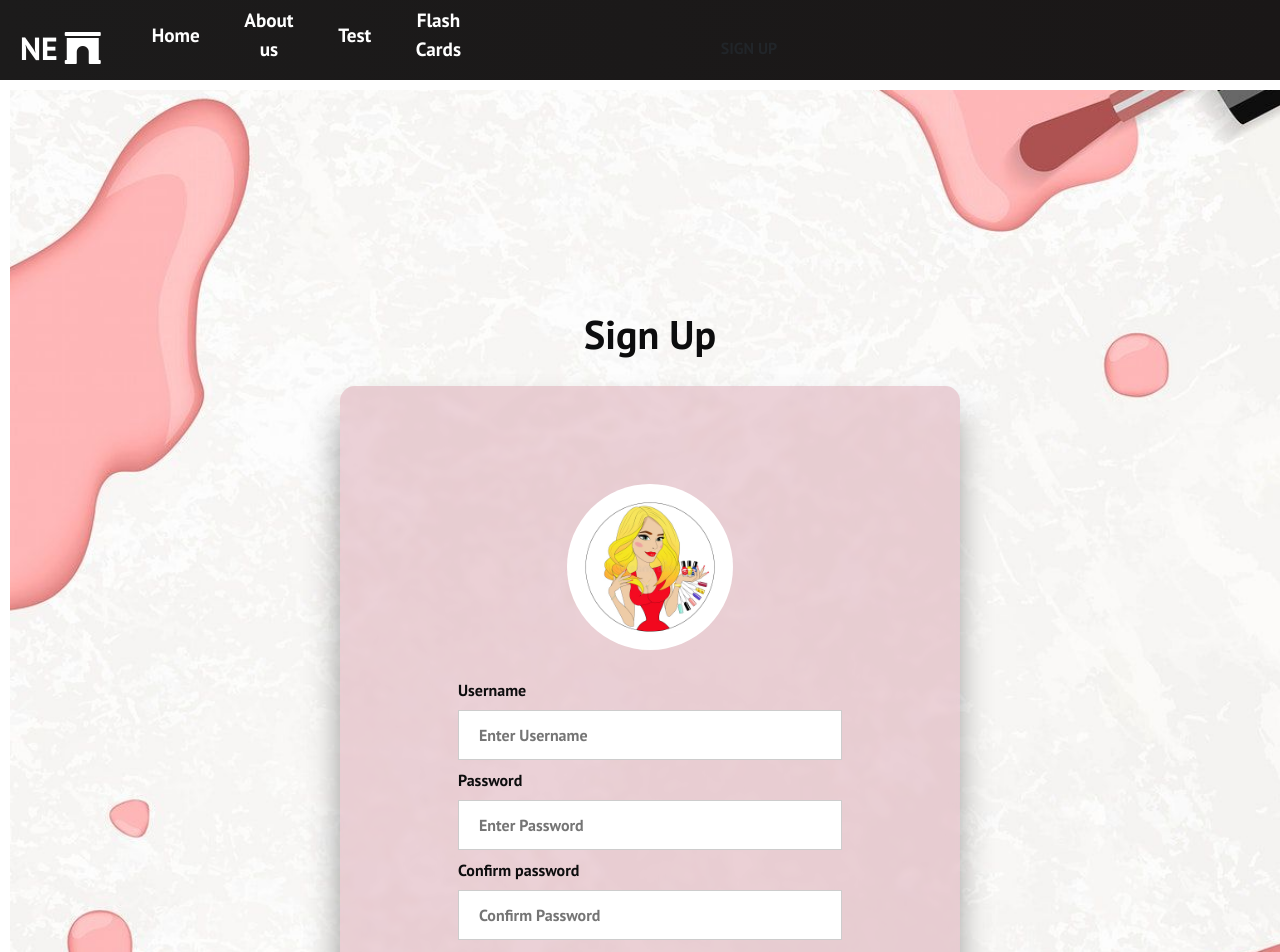
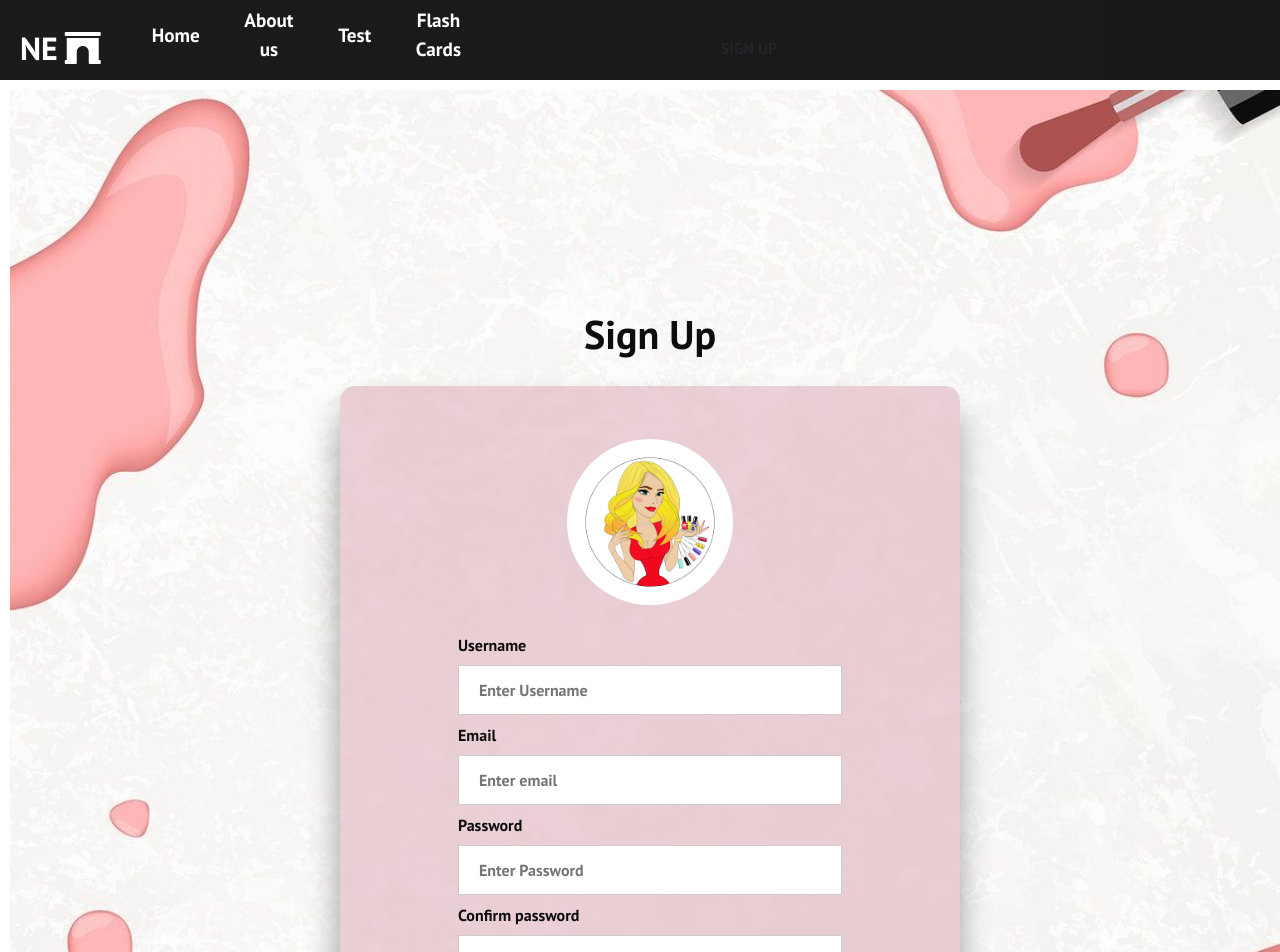
Before and after one commit to olenarostotskyy/react_nail_quiz_practice, a React (Create React App) app: page /sign-up in a window 1280 px wide. Shown: the top 952 px of the page. Built offline with nearby package versions, Linux system fonts and the light colour scheme; a web font is replaced by a local one.

Commit message:
user post method works

```diff
--- a/src/pages/Test.js
+++ b/src/pages/Test.js
@@ -12,7 +12,6 @@ const Test = () => {
   const [gameEnded, setGameEnded] = useState(false);
   const [showAnwers, setShowAnswers] = useState(false);
 
-  // const [index, Updateindex] = useState(0);
   useEffect(() => {
     fetch(ApiUrl)
       .then((res) => res.json())
--- a/src/pages/signUp.js
+++ b/src/pages/signUp.js
@@ -9,13 +9,27 @@ const SignUp = () => {
   const [username, setUsername] = useState("");
   const [email, setEmail] = useState("");
   const [password, setPassword] = useState("");
-  const [confirmPassword, setConfirmPassword] = useState("");
+  const [confirmed_password, setConfirmPassword] = useState("");
 
-  const submitForm = () => {
+  const submitForm = (e) => {
     console.log("Form submitted");
     console.log(username);
-    console.log(email);
+    // console.log(email);
     console.log(password);
+
+    e.preventDefault();
+    const user = { username, password, confirmed_password, email };
+
+    console.log(JSON.stringify(user));
+
+    fetch("http://127.0.0.1:5000/users", {
+      method: "POST",
+      headers: { "Content-Type": "application/json" },
+      body: JSON.stringify(user),
+    }).then(() => {
+      console.log("new user added");
+      console.log(password);
+    });
 
     setUsername("");
     setEmail("");
@@ -46,6 +60,19 @@ const SignUp = () => {
               }}
               required
             ></input>
+            <label className="email">
+              <b>Email</b>
+            </label>
+            <input
+              type="text"
+              placeholder="Enter email"
+              value={email}
+              name="email"
+              onChange={(e) => {
+                setEmail(e.target.value);
+              }}
+              required
+            ></input>
 
             <label className="password">
               <b>Password</b>
@@ -67,7 +94,7 @@ const SignUp = () => {
             <input
               type="confirm-password"
               placeholder="Confirm Password"
-              value={confirmPassword}
+              value={confirmed_password}
               name="confirmPassword"
               onChange={(e) => {
                 setConfirmPassword(e.target.value);
```
Also changed, not shown: src/App.js (+16 -2 lines).
